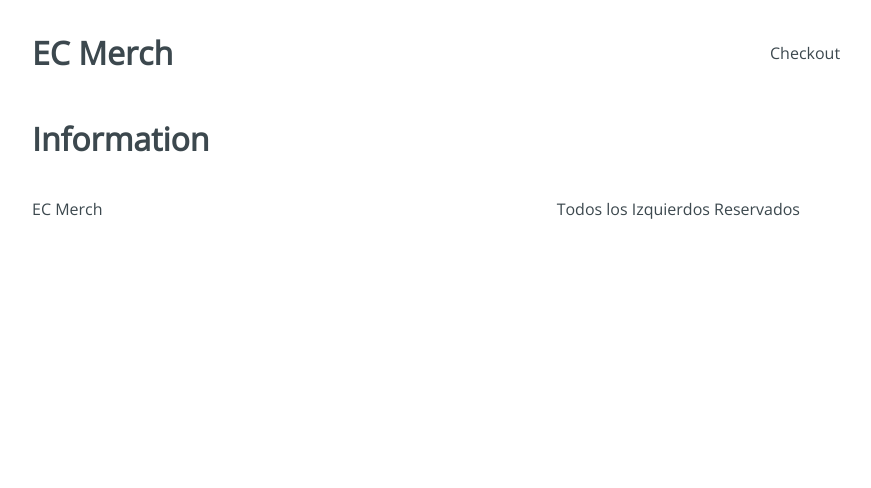
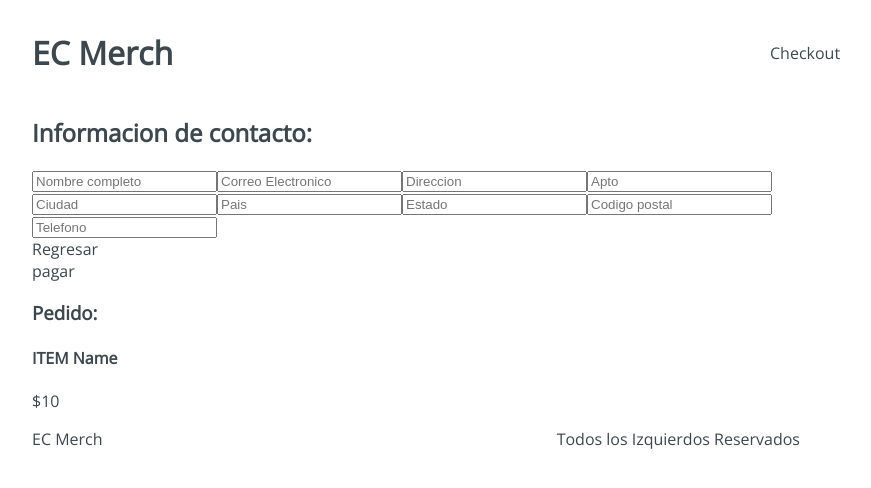
Before and after one commit to contrerasjf0/ECMerch, a React app: page /checkout/information in a window 1280 px wide. Shown: the top 488 px of the page, without its empty margins (224-1095 px from the left). Built offline with nearby package versions, Linux system fonts and the light colour scheme.

Commit message:
feature(information): Implement structure for Information view
Resolve: C-25

```diff
--- a/src/containers/Information.jsx
+++ b/src/containers/Information.jsx
@@ -2,7 +2,43 @@
 
 const Information = () => {
   return (
-    <h1>Information</h1>
+    <div className="Information">
+    <div className="Information-content">
+      <div className="Information-head">
+        <h2>Informacion de contacto:</h2>
+      </div>
+      <div className="Information-form">
+        <form action="">
+          <input type="text" placeholder="Nombre completo" name="name" />
+          <input type="text" placeholder="Correo Electronico" name="email" />
+          <input type="text" placeholder="Direccion" name="address" />
+          <input type="text" placeholder="Apto" name="apto" />
+          <input type="text" placeholder="Ciudad" name="city" />
+          <input type="text" placeholder="Pais" name="country" />
+          <input type="text" placeholder="Estado" name="state" />
+          <input type="text" placeholder="Codigo postal" name="cp" />
+          <input type="text" placeholder="Telefono" name="phone" />
+        </form>
+      </div>
+      <div className="Information-buttons">
+        <div className="Information-back">
+          Regresar
+        </div>
+        <div className="Information-next">
+          pagar
+        </div>
+      </div>
+    </div>
+    <div className="Information-sidebar">
+      <h3>Pedido:</h3>
+      <div className="Information-item">
+        <div className="Information-element">
+          <h4>ITEM Name</h4>
+          <span>$10</span>
+        </div>
+      </div>
+    </div>
+  </div>
   );
 }
 
```
